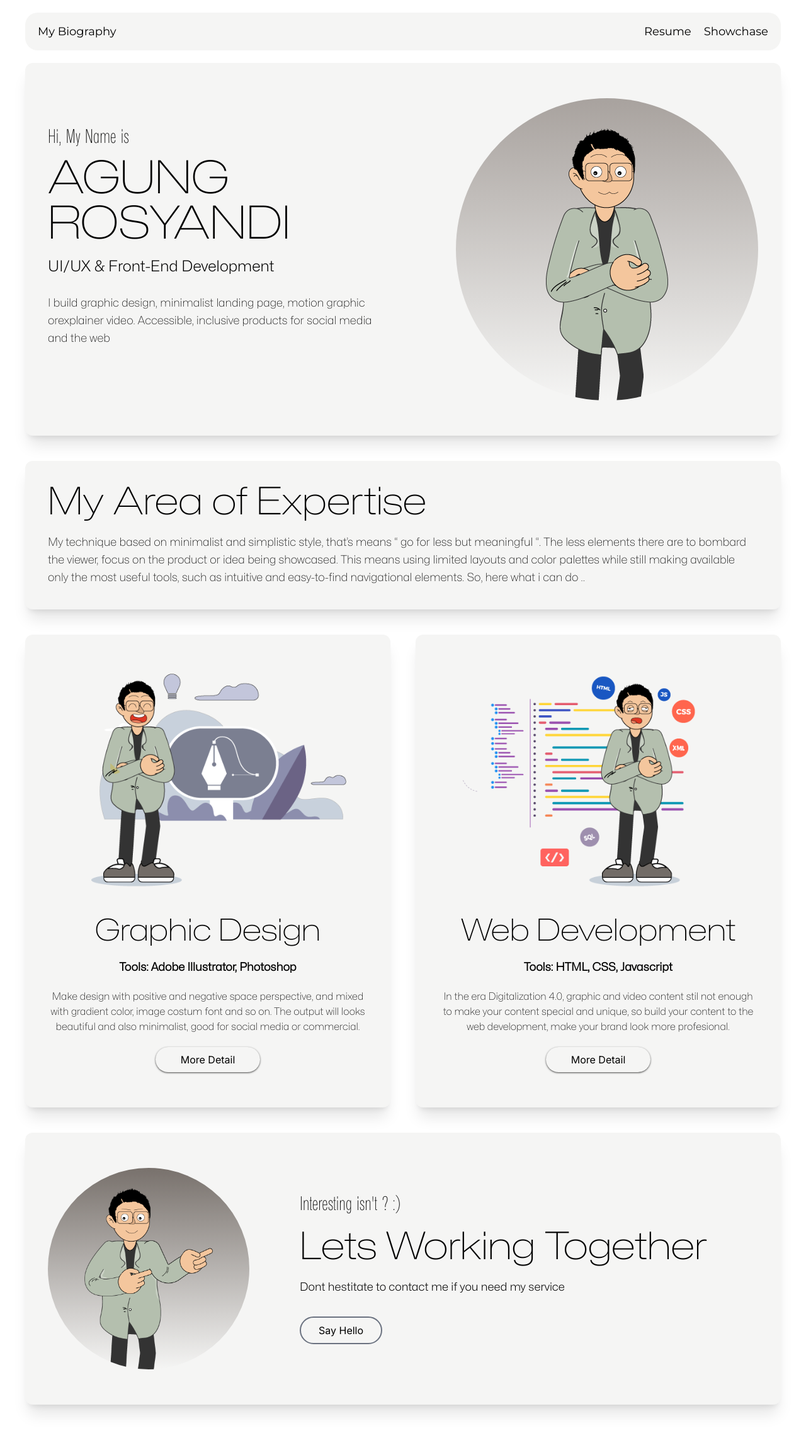
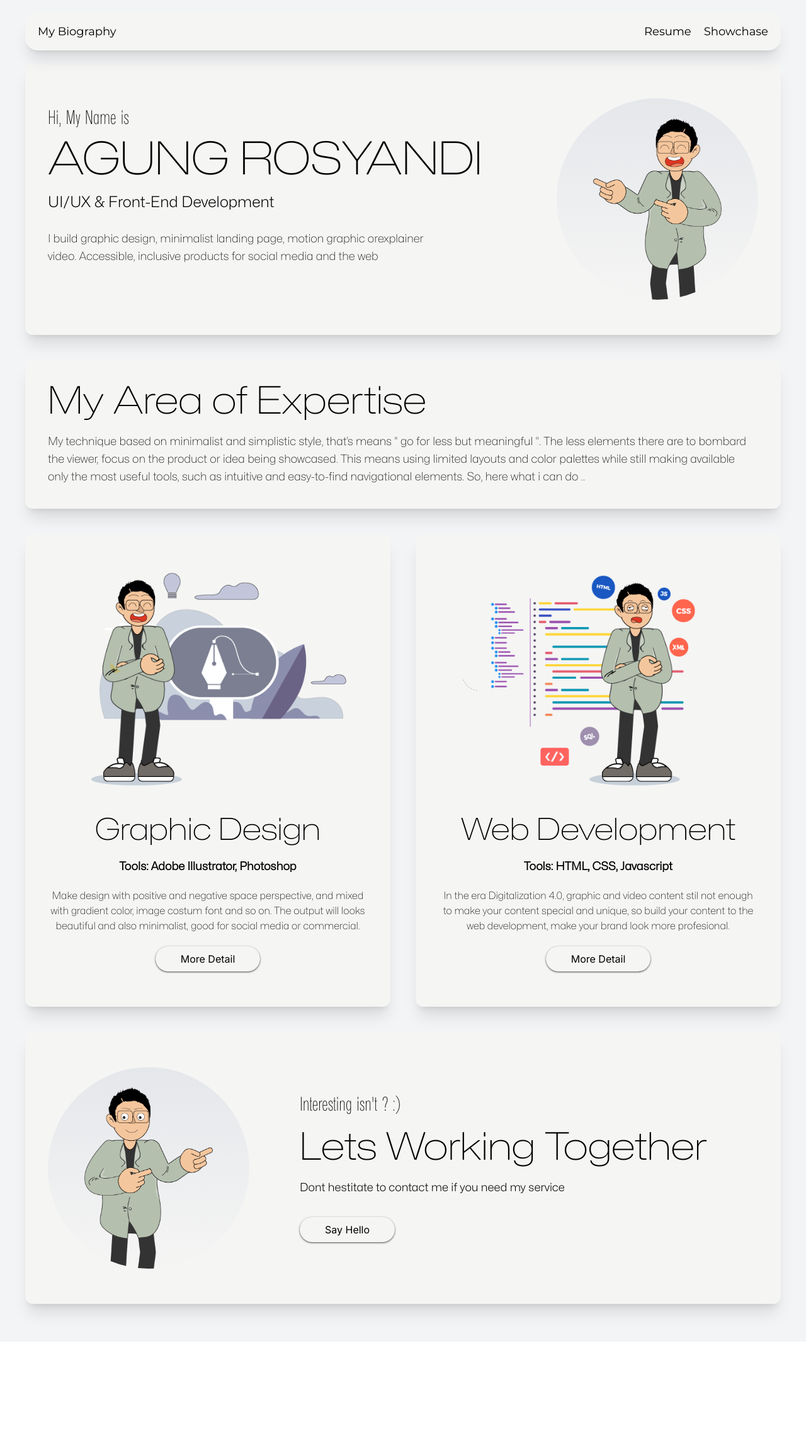
Before and after one commit to agungrosyandi/nextjs-portfolio, a Next.js app: page / in a window 1280 px wide. Shown: the top 2284 px of the page at 63% size. After the commit the page ends 2131 px from the top, so only its background shows below. Built offline with nearby package versions, Linux system fonts and the light colour scheme.

Commit message:
revision portfolio pure html css javascript final 2

```diff
--- a/app/components/App.js
+++ b/app/components/App.js
@@ -4,7 +4,7 @@ import Link from "next/link";
 
 // image background home import ----------------------------------------------------
 
-import vectorCharacterHome from "../../public/aset vector/home vector.png";
+import vectorCharacterHome from "../../public/aset vector/closing vector.png";
 import graphicDesignVector from "../../public/aset vector/design character vector.png";
 import landingPageVector from "../../public/aset vector/landing page character vector.png";
 import ClosingPageVector from "../../public/aset vector/contact character vector.png";
@@ -32,7 +32,7 @@ const Biography = (props) => {
               {props.description}
             </p>
           </div>
-          <div className="relative overflow-hidden rounded-full bg-gradient-to-b from-stone-400 w-[15rem] h-[15rem] mt-10 tabletMinWidth:h-[25rem] tabletMinWidth:w-[25rem] laptopMinWidth:w-[30rem] laptopMinWidth:h-[30rem]">
+          <div className="relative overflow-hidden rounded-full bg-gradient-to-b from-gray-200 w-[15rem] h-[15rem] mt-10 tabletMinWidth:h-[25rem] tabletMinWidth:w-[25rem] laptopMinWidth:w-[20rem] laptopMinWidth:h-[20rem] fullHdMinWidth:w-[30rem] fullHdMinWidth:h-[30rem]">
             <Image
               className="object-top"
               src={props.image}
@@ -185,7 +185,7 @@ const Home = () => {
                   </p>
                   <div className="relative tableteMinWidth:py-10 laptopMinWidth:justify-start">
                     <Link href="mailto:agungrosyandi@gmail.com">
-                      <button className="text-sm border-2 border-gray-500 py-2 px-7 rounded-full tabletMinWidth:text-base ">
+                      <button className="rounded-full shadow shadow-black/60 bg-transparent py-2 px-10 text-sm capitalize tabletMinWidth:text-base">
                         Say Hello
                       </button>
                     </Link>
@@ -194,7 +194,7 @@ const Home = () => {
 
                 {/* vector pic closing ------------------------------------------------------------------- */}
 
-                <div className="relative overflow-hidden hidden laptopMinWidth:block laptopMinWidth:bg-gradient-to-b laptopMinWidth:from-stone-500 laptopMinWidth:rounded-full laptopMinWidth:h-[20rem] laptopMinWidth:w-[20rem]">
+                <div className="relative overflow-hidden hidden laptopMinWidth:block laptopMinWidth:bg-gradient-to-b laptopMinWidth:from-gray-200 laptopMinWidth:rounded-full laptopMinWidth:h-[20rem] laptopMinWidth:w-[20rem]">
                   <Image
                     className="object-top"
                     src={ClosingPageVector}
--- a/app/components/Navbar.js
+++ b/app/components/Navbar.js
@@ -31,7 +31,7 @@ const Navbar = () => {
       <nav
         className={`${montserrat.className} fixed w-screen z-10 p-5 laptopMinWidth:px-10`}
       >
-        <div className="bg-stone-100 w-full flex items-center justify-between py-2 px-5 rounded-[20px]">
+        <div className="bg-stone-100 w-full shadow-xl flex items-center justify-between py-2 px-5 rounded-[20px]">
           <h1 className="text-base laptopMinWidth:text-lg">
             <Link href="/">My Biography</Link>
           </h1>
--- a/app/page.js
+++ b/app/page.js
@@ -7,7 +7,7 @@ import AppSections from "./components/App";
 
 export default function Home() {
   return (
-    <main className="bg-white">
+    <main className="bg-gray-100">
       <NavbarSections />
       <AppSections />
     </main>
--- a/app/showchase/page.js
+++ b/app/showchase/page.js
@@ -10,7 +10,7 @@ import ClosingSections from "./Closing";
 
 export default function Showchase() {
   return (
-    <main className="bg-white">
+    <main className="bg-gray-100">
       <VectorSections />
       <PosterSections />
       <MotionSections />
```
